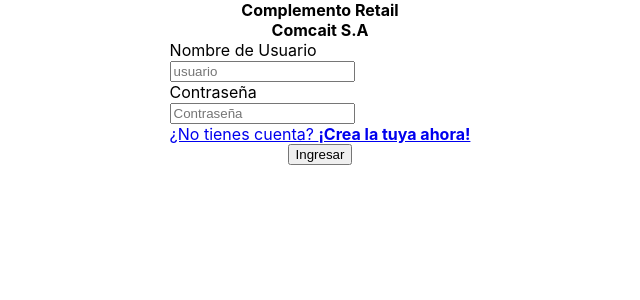
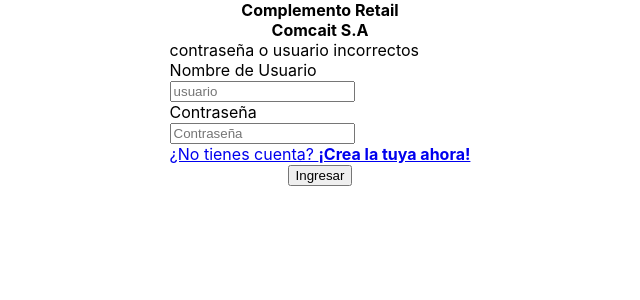
Before and after one commit to Blindeus/Complemento-Comcait-Sa, a React (Create React App) app: page / in a window 1280 px wide. Both pictures are taken after a click on the button "Ingresar". Shown: the top 300 px of the page, without its empty margins (320-960 px from the left). Built offline with nearby package versions, Linux system fonts and the light colour scheme.

Commit message:
login 2.0

```diff
--- a/src/pages/Login.jsx
+++ b/src/pages/Login.jsx
@@ -11,6 +11,8 @@
     const [ user, setUser] = useState('');
     const [ password, setPassword] = useState('');
     const [ passwordError, setPasswordError] = useState (false)
+    const [ isLogin, setIsLogin] = useState (false)
+    const [ hasError, setHasError] = useState (false)
 
     function handleChange (name, value){
         if (name === 'usuario') {
@@ -25,11 +27,29 @@
         }
     }
 
+    function ifmatch(param){
+
+        if(param.user >0 && param.password.length > 0){
+            if(param.user === 'blind' && param.password === 'hola123'){
+                const { user, password } = param;
+                let ac = { user, password};
+                let account = JSON.stringify(ac);
+                localStorage.setItem('account', account)
+                setIsLogin(true);
+            }else {
+                setIsLogin(false);
+                setHasError(true)
+            }
+        }else {
+            setIsLogin(false);
+            setHasError(true)
+        }
+    }
+
     function handleSubmit(){
-        let account = {user,password}
-        if (account) {
-            console.log('account',account)
-        }
+        let account = {user, password}
+        if (account)
+          ifmatch(account);
     }
 
     console.log ('usuario', user)
@@ -40,6 +60,11 @@
     <div className='complement-login-content'>
     <ComplementTittle text='Complemento Retail'/>
      <ComplementTittle text='Comcait S.A'/>
+     { hasError &&
+     <label className='complement-label-error'>
+        contraseña o usuario incorrectos
+     </label>
+    }
      <ComplementLabel text='Nombre de Usuario' />
      <ComplementInput
         attribute={{
@@ -65,9 +90,11 @@
           ¿No tienes cuenta? <strong>¡Crea la tuya ahora!</strong>
         </Link>
         </div>
-        <button onClick={handleSubmit} className='submit'>
-            Ingresar
-        </button>
+            <div>
+                <button onClick={handleSubmit} className='submit'>
+                    Ingresar
+                </button>
+            </div>
     </div>
 
     );
```
